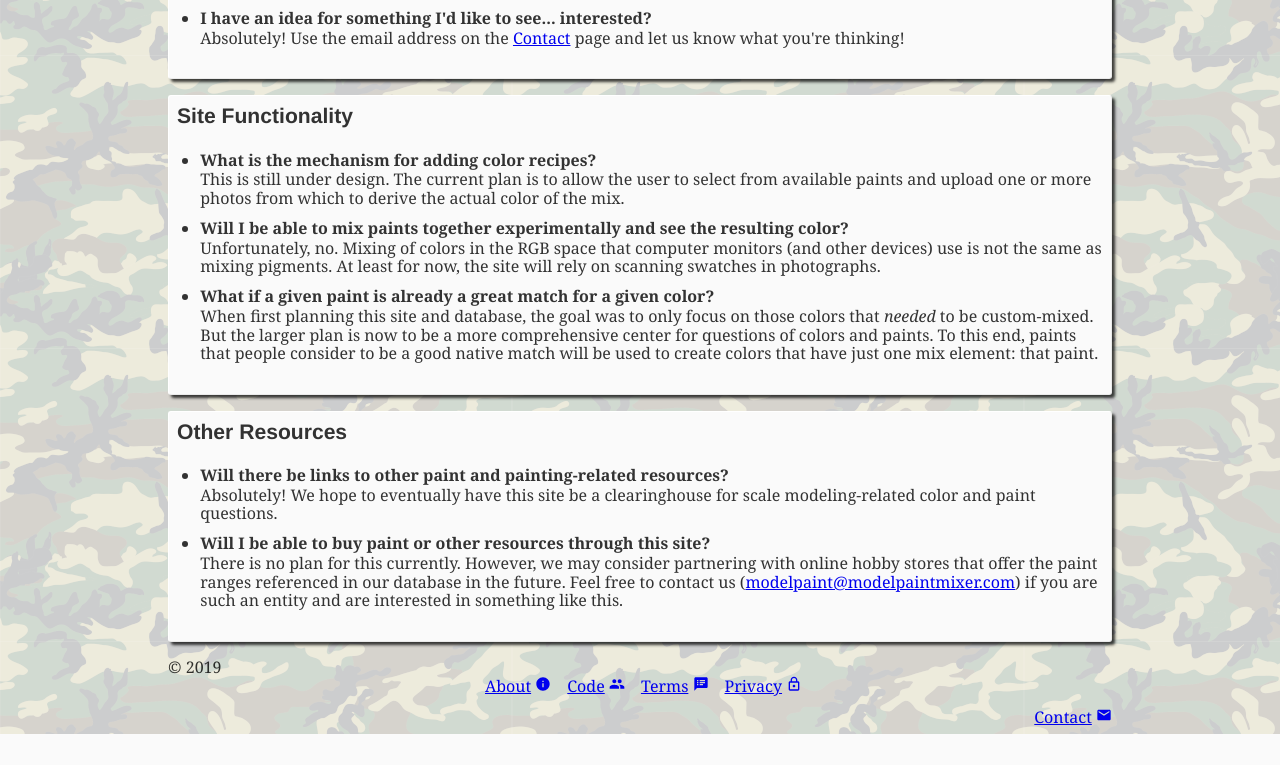
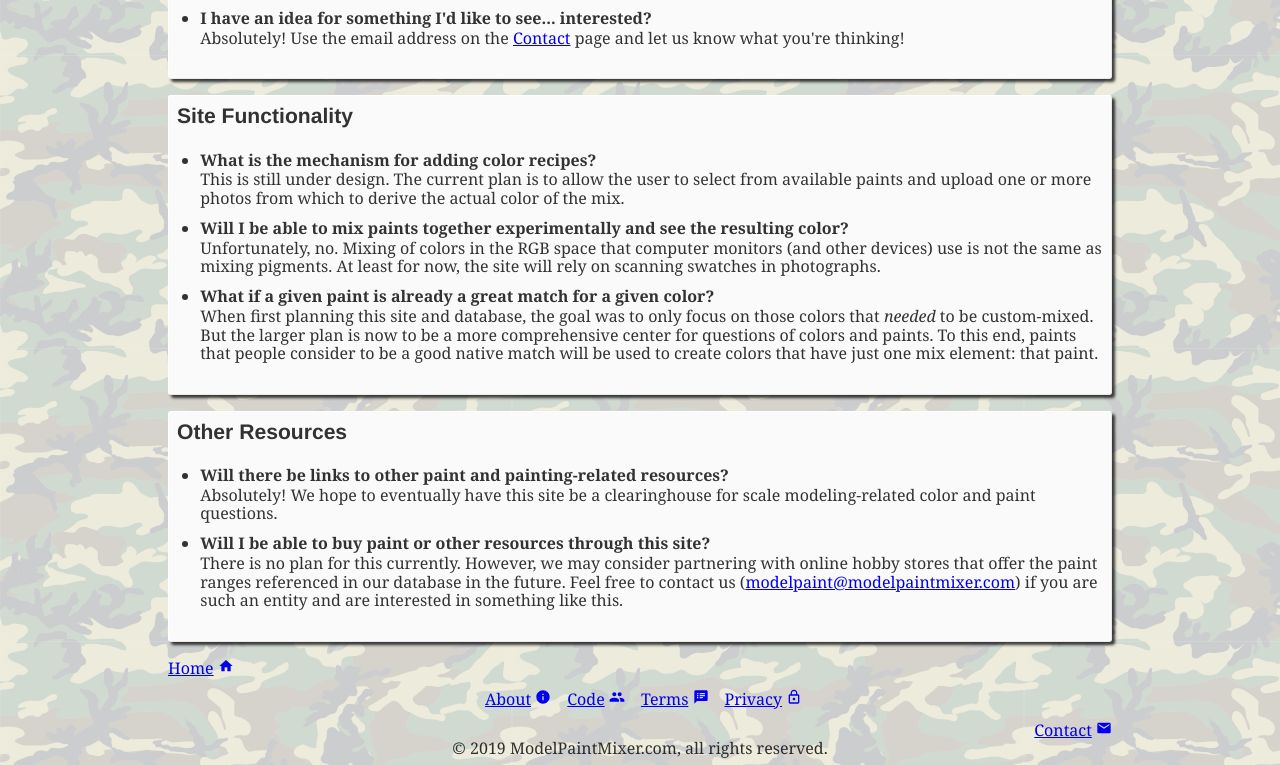
Before and after one commit to modelpaintmixer/mpm-frontend, a Gatsby site: page /faq in a window 1280 px wide. Shown: the part 823-1588 px from the top of the page. Before the commit the page ends 1557 px from the top, so only its background shows below. Built offline with nearby package versions, Linux system fonts and the light colour scheme; Gatsby itself is replaced by a stand-in of ours; some packages are replaced by stand-ins of ours; what typography-theme-fairy-gates would draw is missing.

Commit message:
Changes to footer, copyright, etc.

```diff
--- a/src/components/header-footer.js
+++ b/src/components/header-footer.js
@@ -12,6 +12,7 @@ import {
   MdSpeakerNotes,
   MdLockOutline,
   MdGroup,
+  MdHome,
 } from "react-icons/md"
 
 import SiteIcon from "./siteicon"
@@ -98,7 +99,11 @@ Header.propTypes = {
 export const Footer = () => (
   <footer>
     <div className={styles.footerContainer}>
-      <div className={styles.copyright}>&copy; {new Date().getFullYear()}</div>
+      <div>
+        <ListLink to="/" icon={<MdHome />}>
+          Home
+        </ListLink>
+      </div>
       <div className={styles.menu}>
         <ul className={styles.menuList}>
           <ListLink to="/about" icon={<MdInfo />}>
@@ -120,6 +125,10 @@ export const Footer = () => (
           Contact
         </IconLink>
       </div>
+      <div className={styles.copyright}>
+        &copy; {new Date().getFullYear()} ModelPaintMixer.com, all rights
+        reserved.
+      </div>
     </div>
   </footer>
 )
--- a/src/components/header-footer.module.css
+++ b/src/components/header-footer.module.css
@@ -40,7 +40,8 @@
 }
 
 .copyright {
-  text-align: left;
+  text-align: center;
+  grid-column: 1 / 4;
 }
 
 .contact {
```
